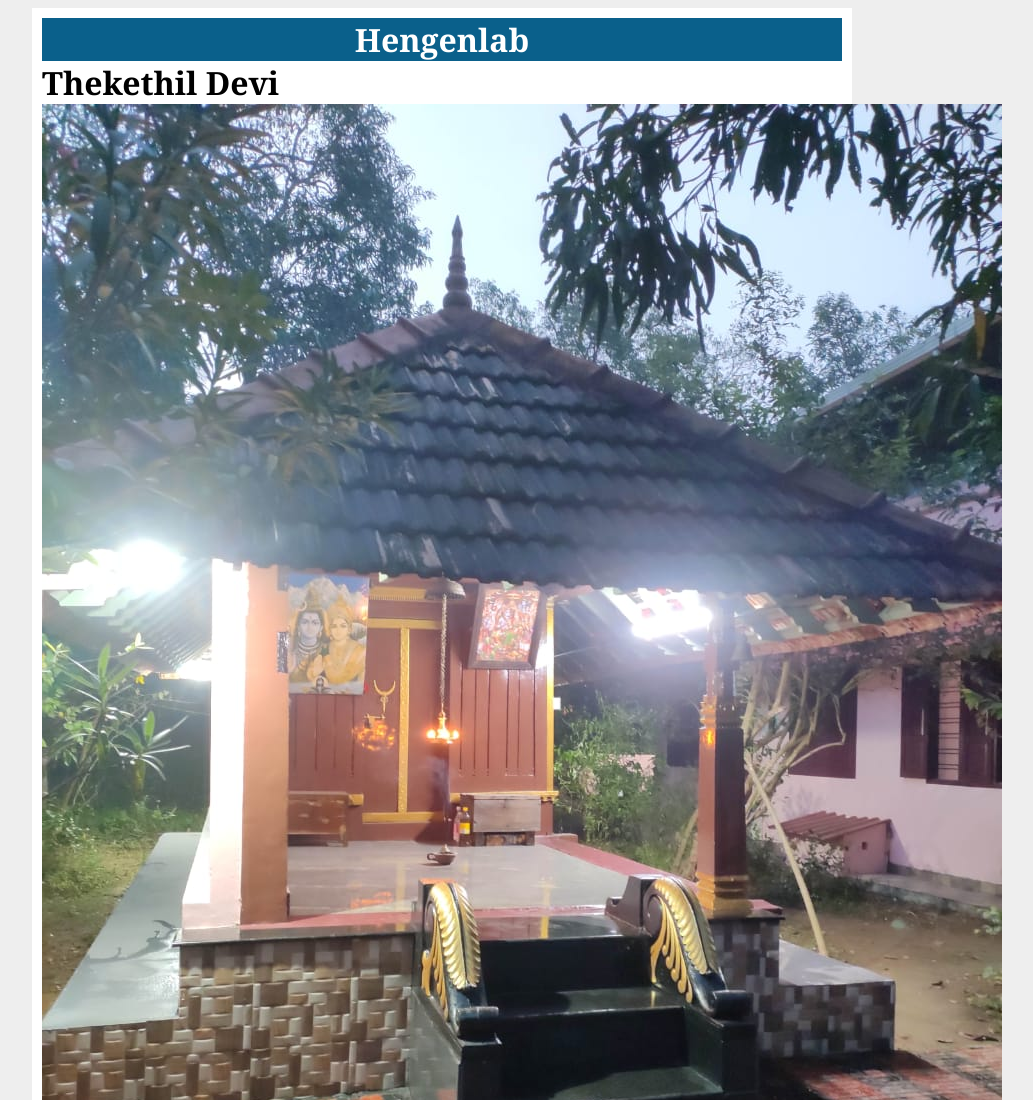
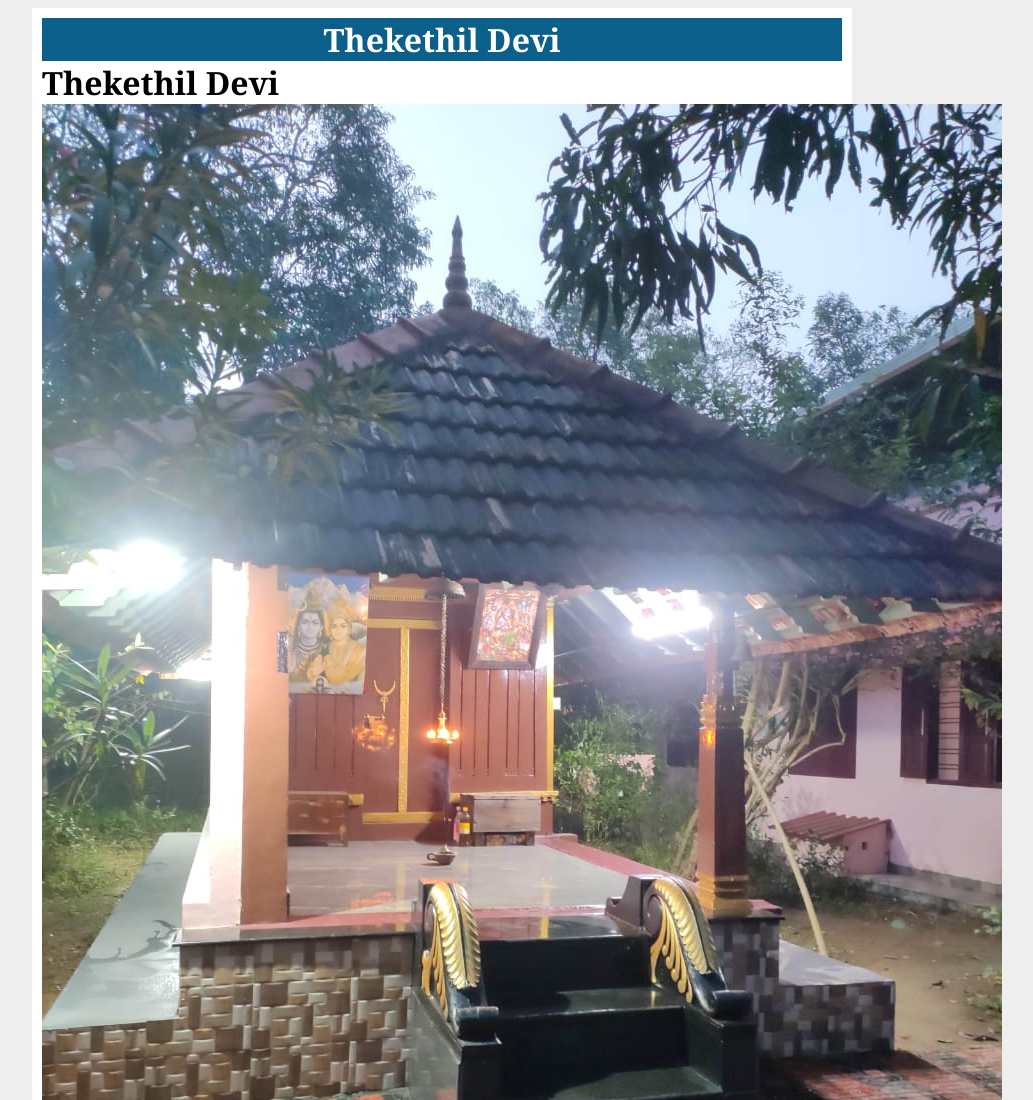
Before and after one commit to thekethil/thekethil.github.io, a plain HTML site: page index.html in a window 1280 px wide. Shown: the top 1100 px of the page, without its empty margins (198-1231 px from the left). Drawn offline with Linux system fonts and the light colour scheme.

Commit message:
Update index.html

```diff
--- a/index.html
+++ b/index.html
@@ -8,7 +8,7 @@
 <body>
    <div id="container">
         <div id="header">
-            <h1> Hengenlab</h1>
+            <h1>Thekethil Devi</h1>
         </div>
 
 <h1>Thekethil Devi</h1>
```
